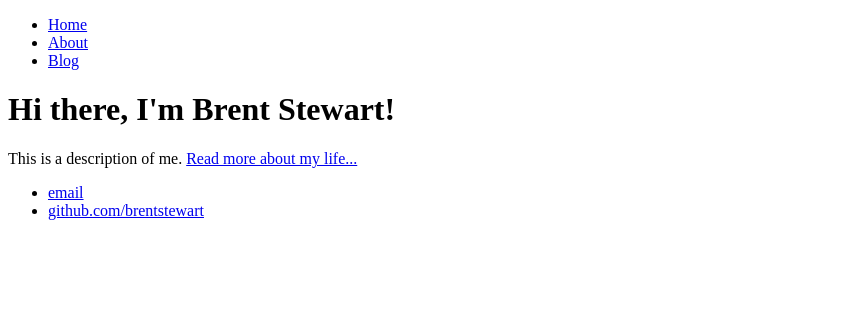
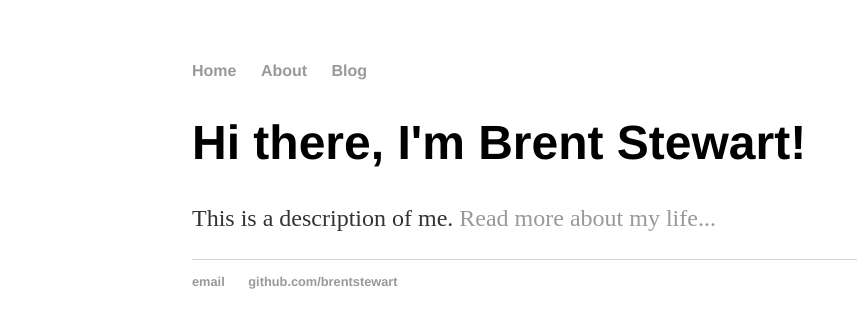
Before and after one commit to brentestewart/brentestewart.github.io, a Jekyll site: the page built from index.html, in a window 1280 px wide. Shown: the top 328 px of the page, without its empty margins (0-857 px from the left). Built offline with Jekyll 4.4.1, drawn with Linux system fonts in a browser that asks for light colours.

Commit message:
More uppdates for Jekyll

```diff
--- /dev/null
+++ b/css/main.css
@@ -0,0 +1,29 @@
+body { margin: 60px auto; width: 70%; }
+
+a { text-decoration: none; color: #999; }
+a:hover { text-decoration: underline; }
+
+p, ul { font-size: 1.5em; line-height: 1.4em; color: #333; }
+
+h1, h2, h3, h4 { font-family: 'Helvetica', 'Arial', 'Sans-Serif'; }
+h1 { font-size: 3em;  }
+h2 { font-size: 2.7em; }
+h3 { font-size: 2.3em; }
+h4 { font-size: 1.9em; }
+
+nav ul, footer ul { font-size: 1em; font-family: 'Helvetica', 'Arial', 'Sans-Serif'; padding: 0px; list-style: none; font-weight: bold; }
+nav ul li, footer ul li { display: inline; margin-right: 20px; }
+
+footer { border-top: 1px solid #d5d5d5; font-size: .8em; }
+
+/* Blog */
+ul.posts { margin: 20px auto 40px; font-size: 1.5em; }
+ul.posts li { list-style: none; }
+
+/* CV */
+.cv { margin: 0px 0px 60px; }
+.cv h1 { font-size: 3em; }
+.cv h2 { font-size: 2em; }
+.cv address, .cv .download { font-family: 'Helvetica', 'Arial', 'Sans-Serif'; }
+.cv address, .cv p { font-size: 1.2em; }
+.cv .download { float: right; font-size: .8em; text-transform: uppercase; }
```
Also changed, not shown: blog/index.html (added, +12 -0 lines), css/site.css (line endings or trailing spaces).
